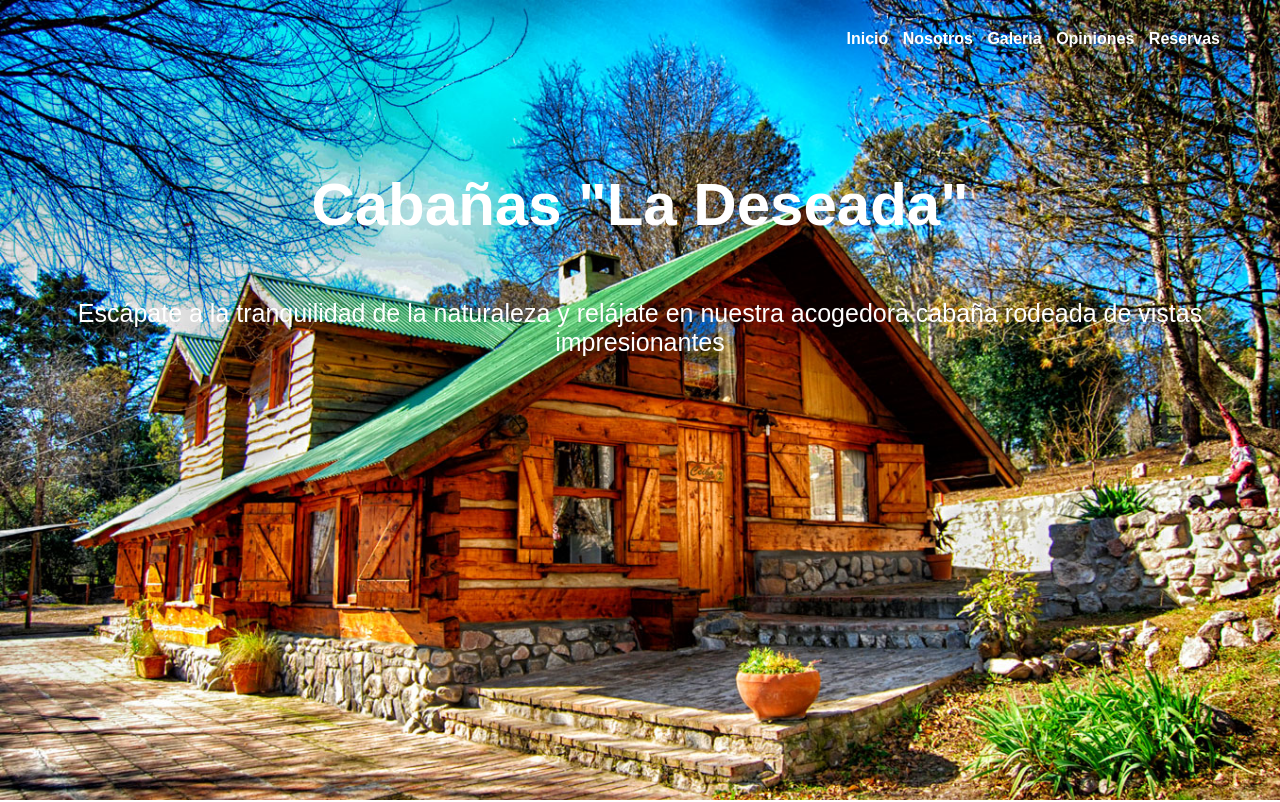
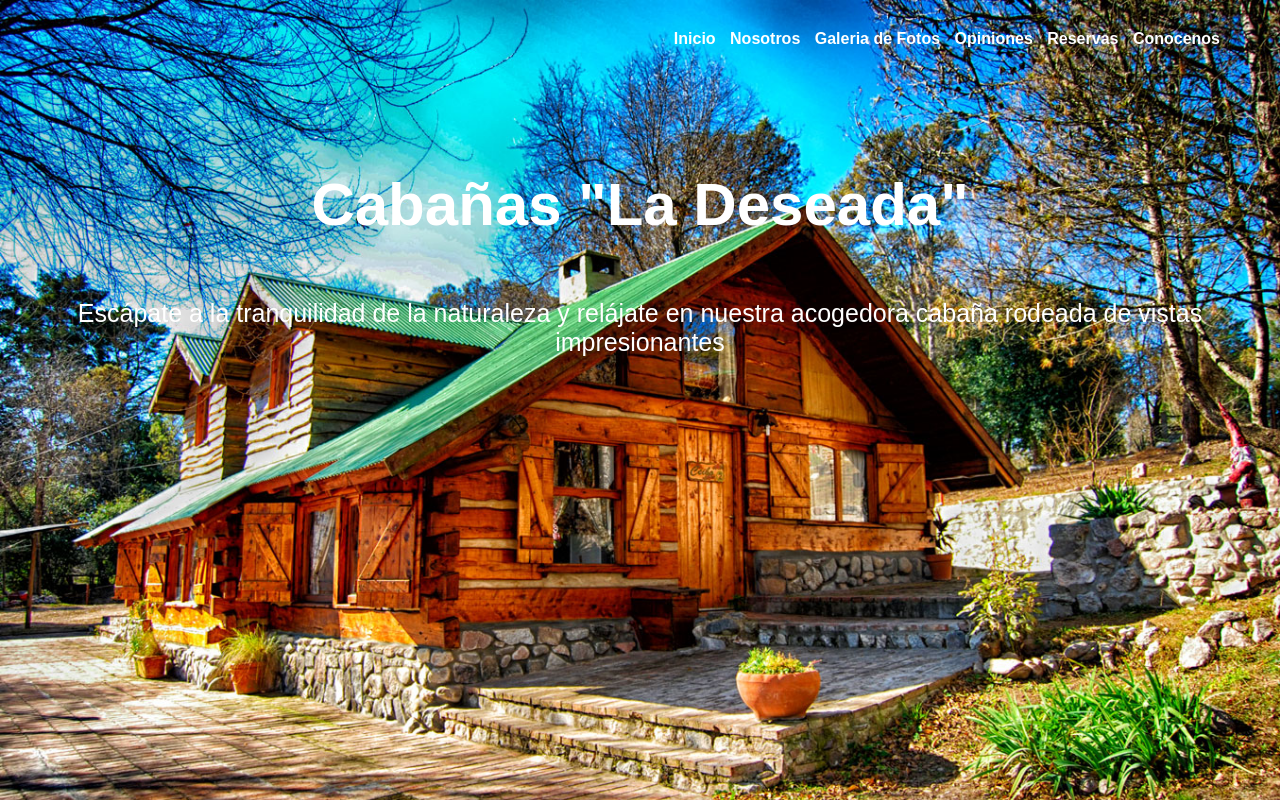
Before and after one commit to Misterhugo/La-Deseada-Residencia, a plain HTML site: page cabaña/La Deseada Residencia.html in a window 1280 px wide. Shown: the top 802 px of the page. Drawn offline with Linux system fonts and the light colour scheme; files whose address does not match are found by name.

Commit message:
Update La Deseada Residencia.html
ACa agregue las paginas de residencia la deseada y galeria de foto

```diff
--- a/cabaña/La Deseada Residencia.html
+++ b/cabaña/La Deseada Residencia.html
@@ -15,9 +15,10 @@
       <nav class="menu-navegacion">
         <a href="#inicio">Inicio</a>
         <a href="#nosotros">Nosotros</a>
-        <a href="#galeria">Galeria</a>
+        <a href="galeriadefotos.html.html">Galeria de Fotos</a>
         <a href="#opiniones">Opiniones</a>
         <a href="#reservas">Reservas</a>
+        <A HREF="La Deseada Residencia.html"> Conocenos </A>
       </nav>
       <section class="textos-header">
         <!--
```
